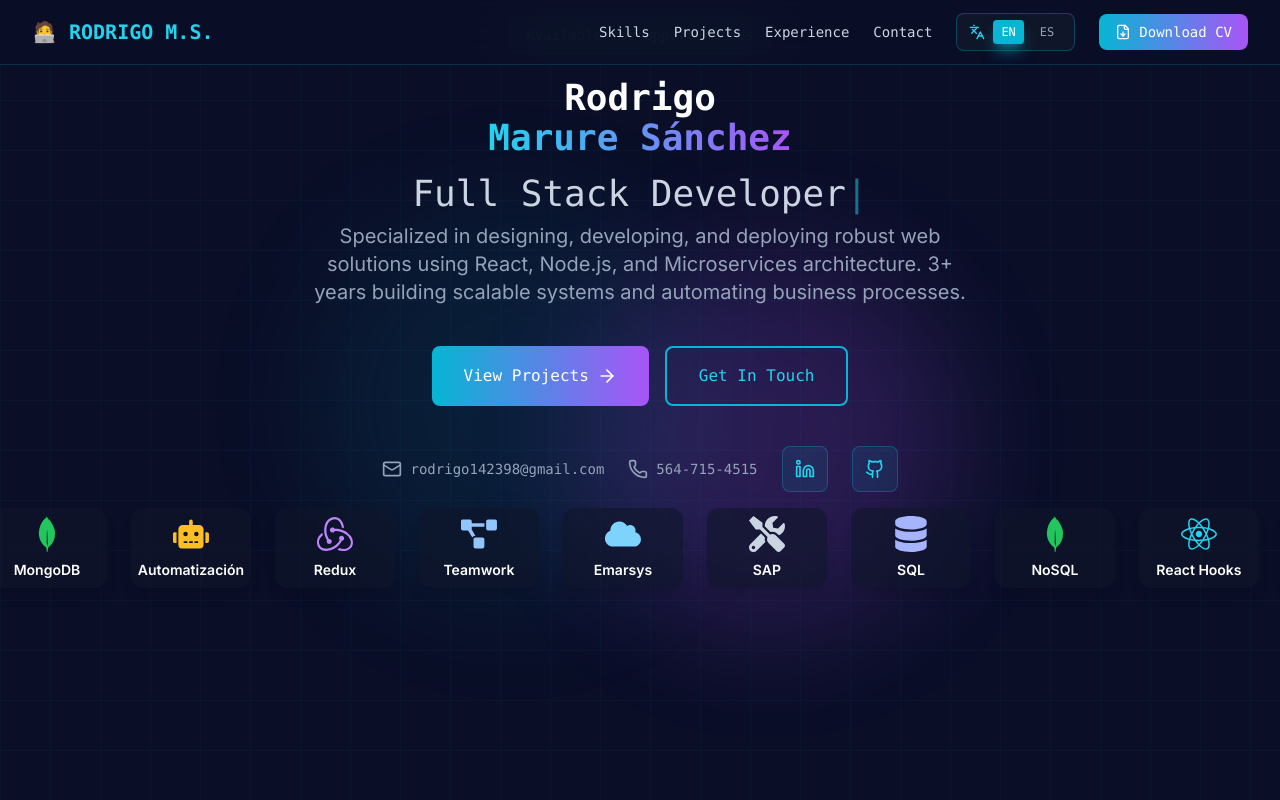
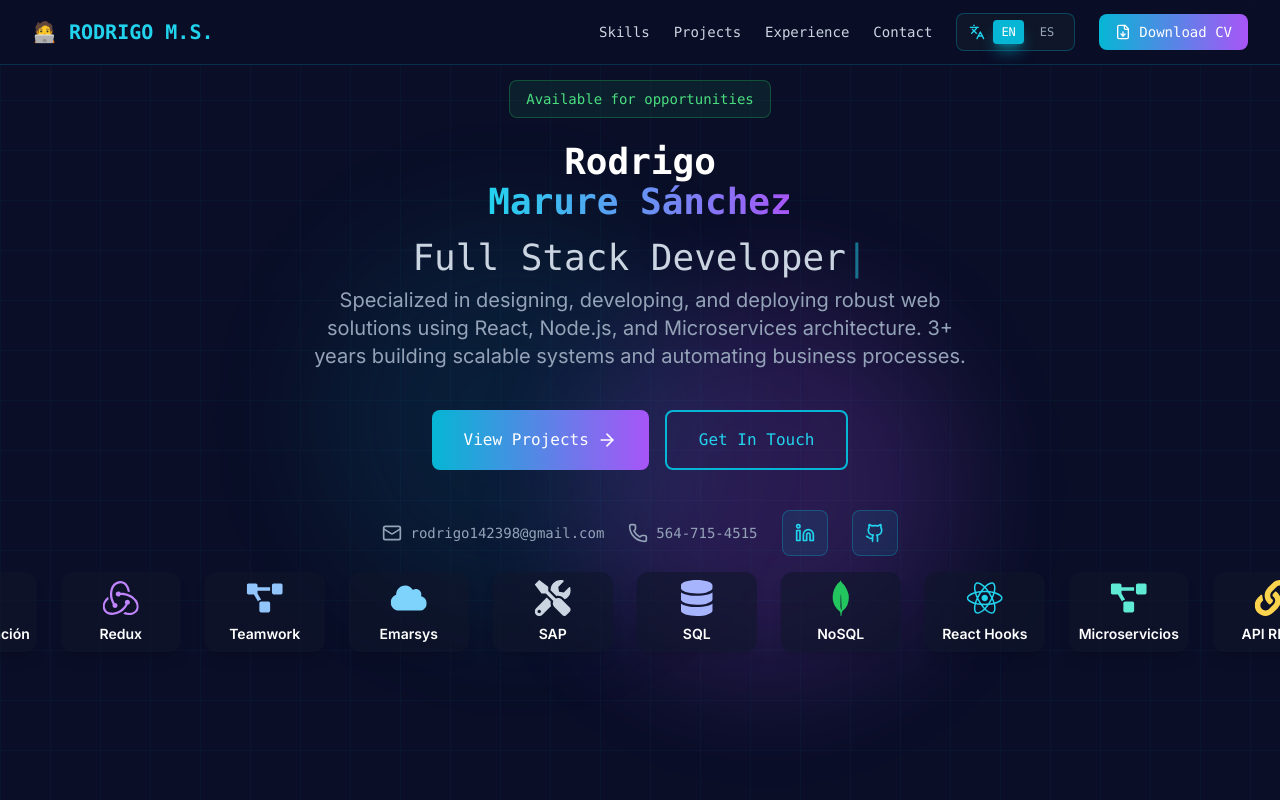
Before and after one commit to RodrigoMarure23/portafoliojsx, a React (Vite) app: page / in a window 1280 px wide. Shown: the top 800 px of the page. Built offline with nearby package versions, Linux system fonts and the light colour scheme.

Commit message:
add cambios v2

```diff
--- a/src/components/Hero.jsx
+++ b/src/components/Hero.jsx
@@ -125,7 +125,10 @@ export function Hero() {
             animate={{ opacity: 1, y: 0 }}
             transition={{ duration: 0.6 }}
           >
-            <div className="inline-block px-4 py-2 bg-green-500/10 border border-green-500/30 rounded-lg text-green-400 text-sm font-mono mb-6">
+            <div
+              style={{ marginTop: "4rem" }}
+              className="inline-block px-4 py-2 bg-green-500/10 border border-green-500/30 rounded-lg text-green-400 text-sm font-mono mb-6"
+            >
               {t("hero.available")}
             </div>
             <h1 className="text-6xl lg:text-4xl font-bold font-mono mb-4">
@@ -244,7 +247,7 @@ export function Hero() {
           className="flex gap-6 **px-6**"
           animate={{ x: ["0%", "-100%"] }}
           transition={{
-            duration: 15,
+            duration: 11,
             ease: "linear",
             repeat: Infinity,
           }}
@@ -252,9 +255,10 @@ export function Hero() {
           {[...stack, ...stack].map((tech, index) => (
             <motion.div
               key={index}
+              // style={{ border: "solid red" }}
               initial={{ opacity: 0, scale: 0.9 }}
               animate={{ opacity: 1, scale: 1 }}
-              transition={{ delay: 0.9 + index * 0.05 }}
+              transition={{ delay: 0.9 + index * 0.09 }}
               className="flex flex-col min-w-[120px] items-center bg-slate-900/60 p-2 rounded-xl shadow-lg hover:shadow-cyan-500/20"
             >
               {tech.icon}
--- a/src/hooks/useLanguage.jsx
+++ b/src/hooks/useLanguage.jsx
@@ -357,8 +357,7 @@ const translations = {
       tag: "Habilidades 🫳",
       title: "Experiencia",
       titleHighlight: "Técnica",
-      subtitle:
-        "Capacidades full-stack con más de 3 años de experiencia práctica",
+      subtitle: "Capacidades full-stack con 3 años de experiencia práctica",
       categories: {
         frontend: {
           title: "Frontend",
@@ -415,7 +414,7 @@ const translations = {
             postman: "Postman",
             e2e: "Testing End-to-End",
             debug: "Depuración",
-            jira: "Jira",
+            jira: "N8N",
           },
         },
       },
@@ -620,10 +619,9 @@ const translations = {
         {
           title: "Desarrollo Ágil",
           description:
-            "Experiencia completa en SDLC con metodologías Ágiles (Scrum/Kanban). Desde análisis de requisitos hasta despliegue, entregando valor iterativo con integración y testing continuo.",
+            "Experiencia completa en SDLC con metodologías Ágiles (Scrum). Desde análisis de requisitos hasta despliegue, creacion de documentación, capacitaciones para uso de las plataformas web y contando con  integración y testing continuo.",
           highlights: [
-            "Scrum & Kanban",
-            "Gestión Jira",
+            "Scrum Agile",
             "Revisiones de Código",
             "Aseguramiento de Calidad",
           ],
```
